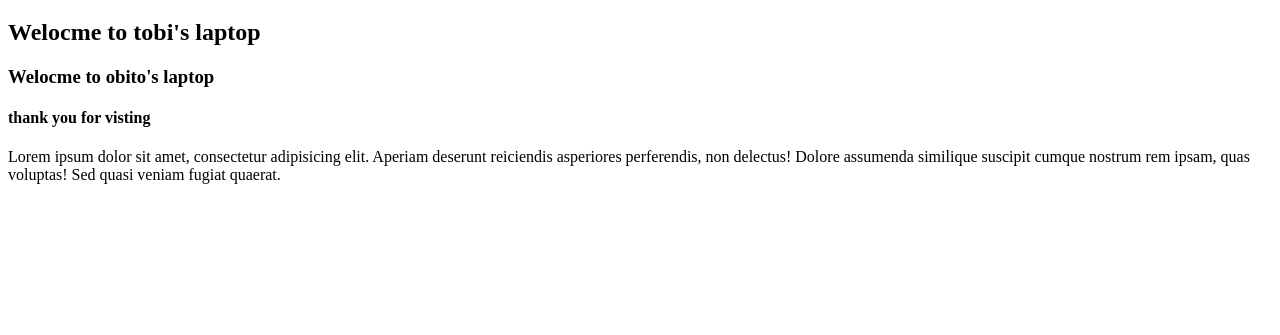
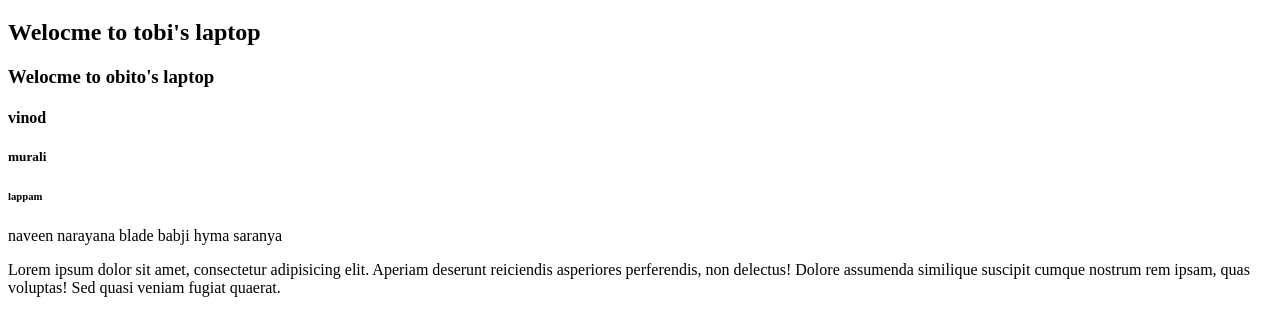
Before and after one commit to Sameershaik0349/tobi-pro, a plain HTML site: page index.html in a window 1280 px wide. Shown: the part 61-396 px from the top of the page. Drawn offline with Linux system fonts and the light colour scheme.

Commit message:
V4 of project

```diff
--- a/index.html
+++ b/index.html
@@ -9,7 +9,15 @@
     <h1>Welcome to sameer's laptop</h1>
     <h2>Welocme to tobi's laptop</h2>
     <h3>Welocme to obito's laptop </h3>
-    <h4>thank you for visting</h4>
+    <h4>vinod</h4>
+    <h5>murali</h5>
+    <h6>lappam</h6>
+    <h7>naveen</h7>
+    <h8>narayana</h8>
+    <h9>blade babji</h9>
+    <h10>hyma</h10>
+    <h11>saranya</h11>
+
     <p>Lorem ipsum dolor sit amet, consectetur adipisicing elit. Aperiam deserunt reiciendis asperiores perferendis, non delectus! Dolore assumenda similique suscipit cumque nostrum rem ipsam, quas voluptas! Sed quasi veniam fugiat quaerat.</p>
 </body>
 </html>
```
